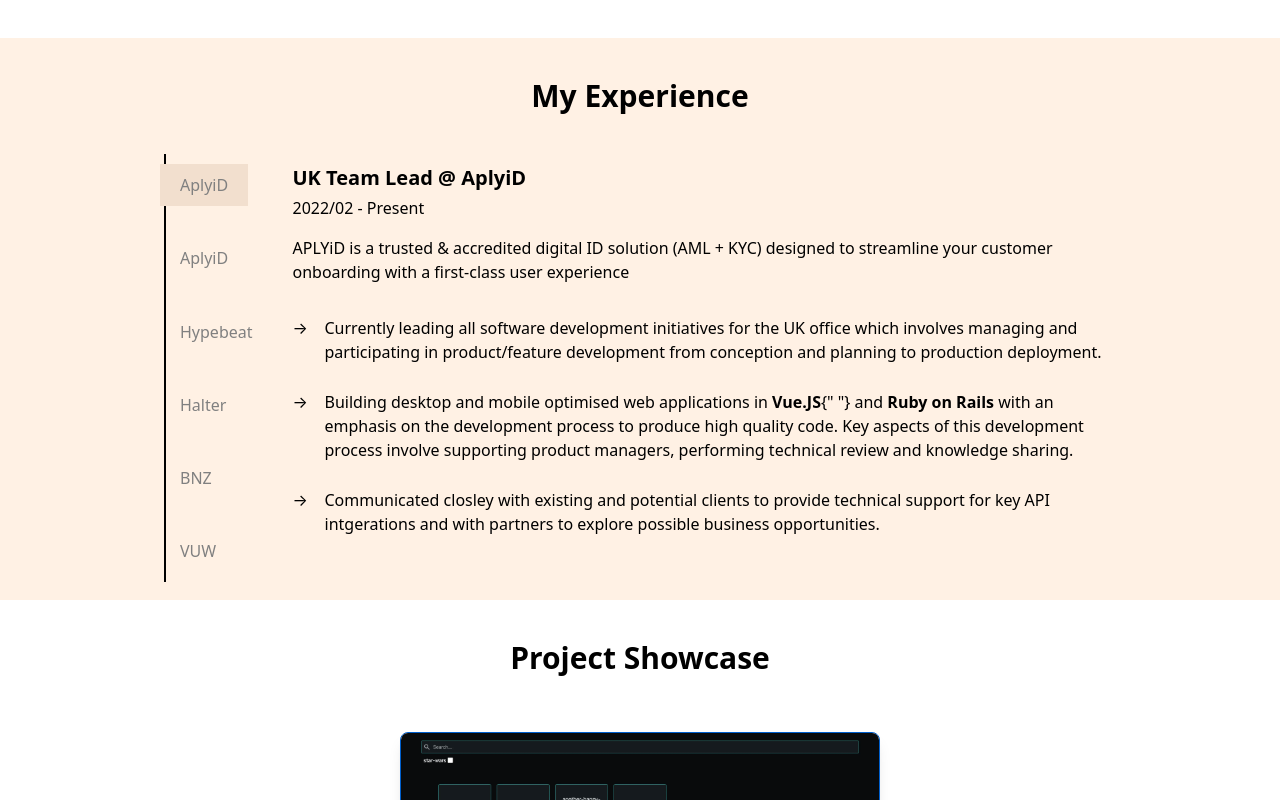
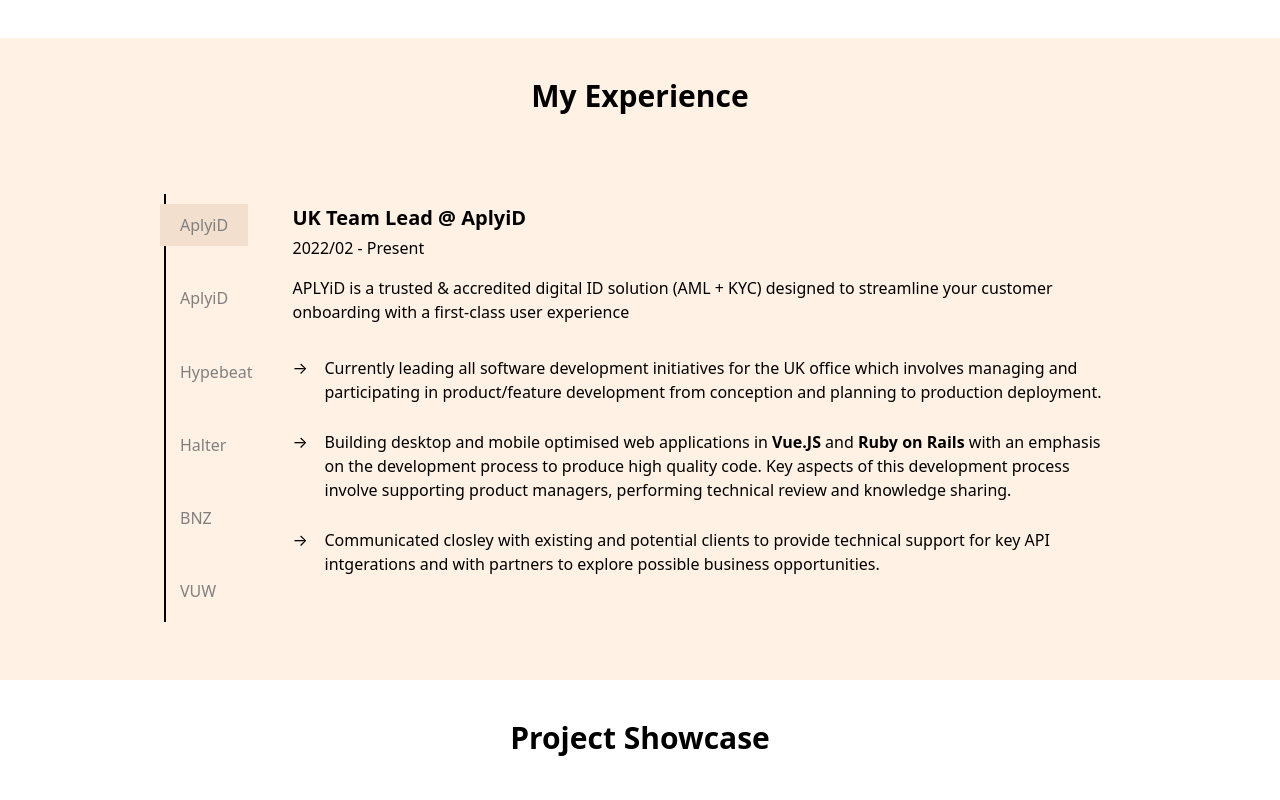
Before and after one commit to Hiccup246/jameswatt, a Next.js app: page / in a window 1280 px wide. Shown: the part 498-1298 px from the top of the page. Built offline with nearby package versions, Linux system fonts and the light colour scheme.

Commit message:
Remove js from programming history, update prog history component height

```diff
--- a/components/WorkExperienceSection/WorkExperienceSection.tsx
+++ b/components/WorkExperienceSection/WorkExperienceSection.tsx
@@ -90,7 +90,7 @@ export default function ExperienceSection() {
         My Experience
       </h1>
 
-      <div ref={tabComponentRef} className="w-full flex max-[400px]:block">
+      <div ref={tabComponentRef} className="w-full flex max-[400px]:block my-10">
         <div className="relative w-max m-0 list-none z-10 h-fit py-2.5">
            {
             PROGRAMMING_EXPERIENCES.map((job, index) => {
```
Also changed, not shown: constants/WorkExperiences.ts (+4 -4 lines).
